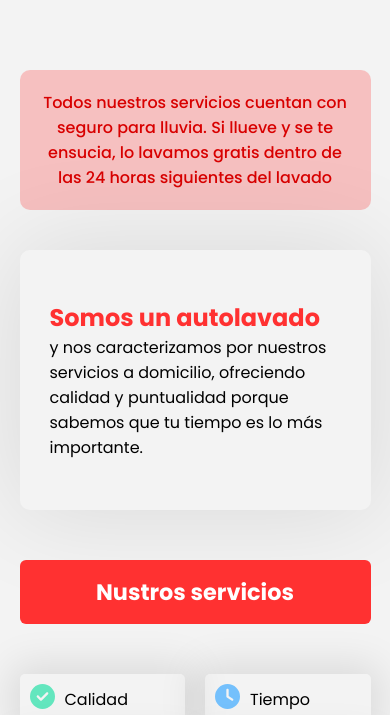
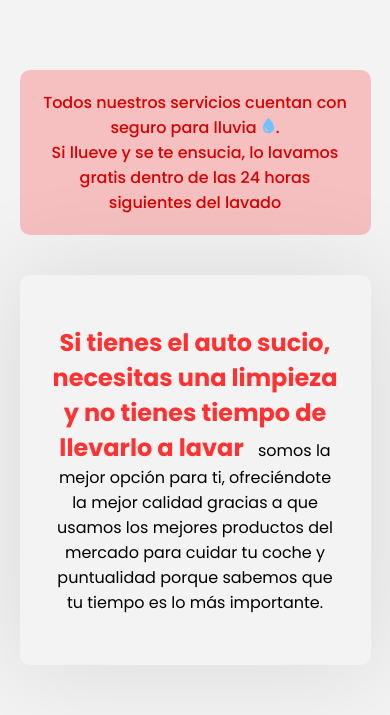
Before and after one commit to rafalagunas/carwash, a React (Vite) app: page / in a window 390 px wide. Shown: the part 521-1236 px from the top of the page. Built offline with nearby package versions, Linux system fonts and the light colour scheme.

Commit message:
feature(texts and images): center images and fix tests

```diff
--- a/src/components/main/CardCarousel.tsx
+++ b/src/components/main/CardCarousel.tsx
@@ -96,12 +96,13 @@ const CardCarousel = () => {
       imgSrc: img3,
       services: [
         { icon: soap, label: 'Exterior' },
-        { icon: shapoo, label: 'Shampoo y Cera' },
+        { icon: shapoo, label: 'Shampoo' },
         { icon: wheels, label: 'Rines' },
         { icon: car, label: 'Interiores'},
         { icon: vacuum, label: 'Aspirado'},
         { icon: rug, label: 'Lavado de tapetes'},
         { icon: drop, label: 'Humectante plásticos y pieles'},
+        { icon: shapoo, label: 'Cera' },
         { icon: scent, label: 'Aroma'}
       ]
     }
--- a/src/components/main/Form.tsx
+++ b/src/components/main/Form.tsx
@@ -70,7 +70,7 @@ const Form: React.FC = () => {
     const onFinish = (values: any) => {
         // Construir el mensaje para WhatsApp
         const message = `
-          Nuevo pedido de servicio de lavado de autos:
+          Hola, me gustaría agendar un servicio:
 
           Nombre: ${values.name}
           Teléfono: ${values.phone}
--- a/src/components/main/Main.css
+++ b/src/components/main/Main.css
@@ -184,6 +184,15 @@
 }
 
 @media screen and (max-width: 768px) {
+  .our__title_container {
+    text-align: center;
+    text-justify: center;
+    box-shadow: 0px 0px 100px 5px rgba(0, 0, 0, 0.1);
+    padding: 50px 30px;
+    border-radius: 10px;
+    color: var(--color-text);
+  }
+
   .main .row__three .services__carwash {
     display: grid;
     grid-template-columns: 1fr;
--- a/src/components/main/Main.tsx
+++ b/src/components/main/Main.tsx
@@ -2,6 +2,9 @@ import React from 'react'
 import Layout from './Layout'
 import CardCarousel from './CardCarousel'
 import Form from './Form'
+
+import drop from '../../assets/svg/droplet-solid.svg';
+
 import './Main.css'
 
 
@@ -11,13 +14,13 @@ const Main: React.FC = () => {
       <Layout />
       <div className='row__possession'>
         <div className='title__possession'>
-            <p>Todos nuestros servicios cuentan con seguro para lluvia. Si llueve y se te ensucia, lo lavamos gratis dentro de las 24 horas siguientes del lavado</p>
+            <p>Todos nuestros servicios cuentan con seguro para lluvia <img src={drop} width={15} height={15} />. <br/> Si llueve y se te ensucia, lo lavamos gratis dentro de las 24 horas siguientes del lavado</p>
         </div>
       </div>
       <div className='row__two'>
         <div className='our__title_container'>
             <p>
-                <span className='our__title'>Somos un autolavado</span> y nos caracterizamos por nuestros servicios a domicilio, ofreciendo calidad y puntualidad porque sabemos que tu tiempo es lo más importante.
+                <span className='our__title'>Si tienes el auto sucio, necesitas una limpieza y no tienes tiempo de llevarlo a lavar</span> somos la mejor opción para ti, ofreciéndote la mejor calidad gracias a que usamos los mejores productos del mercado para cuidar tu coche y puntualidad porque sabemos que tu tiempo es lo más importante.
             </p>
         </div>
 
--- a/src/utils/form/TypeOfCar.json
+++ b/src/utils/form/TypeOfCar.json
@@ -1,18 +1,18 @@
 [
   {
     "id": 1,
+    "name": "Coupé"
+  },
+  {
+    "id": 2,
     "name": "Sedan"
   },
   {
-      "id": 2,
+    "id": 3,
     "name": "SUV"
   },
   {
-      "id": 3,
+    "id": 4,
     "name": "Camioneta"
-    },
-    {
-        "id": 4,
-        "name": "Coupé"
   }
 ]
```
Also changed, not shown: 1 other file (tests, documents, lock files or other folders). Lines whose indentation alone changed are shown as unchanged.
